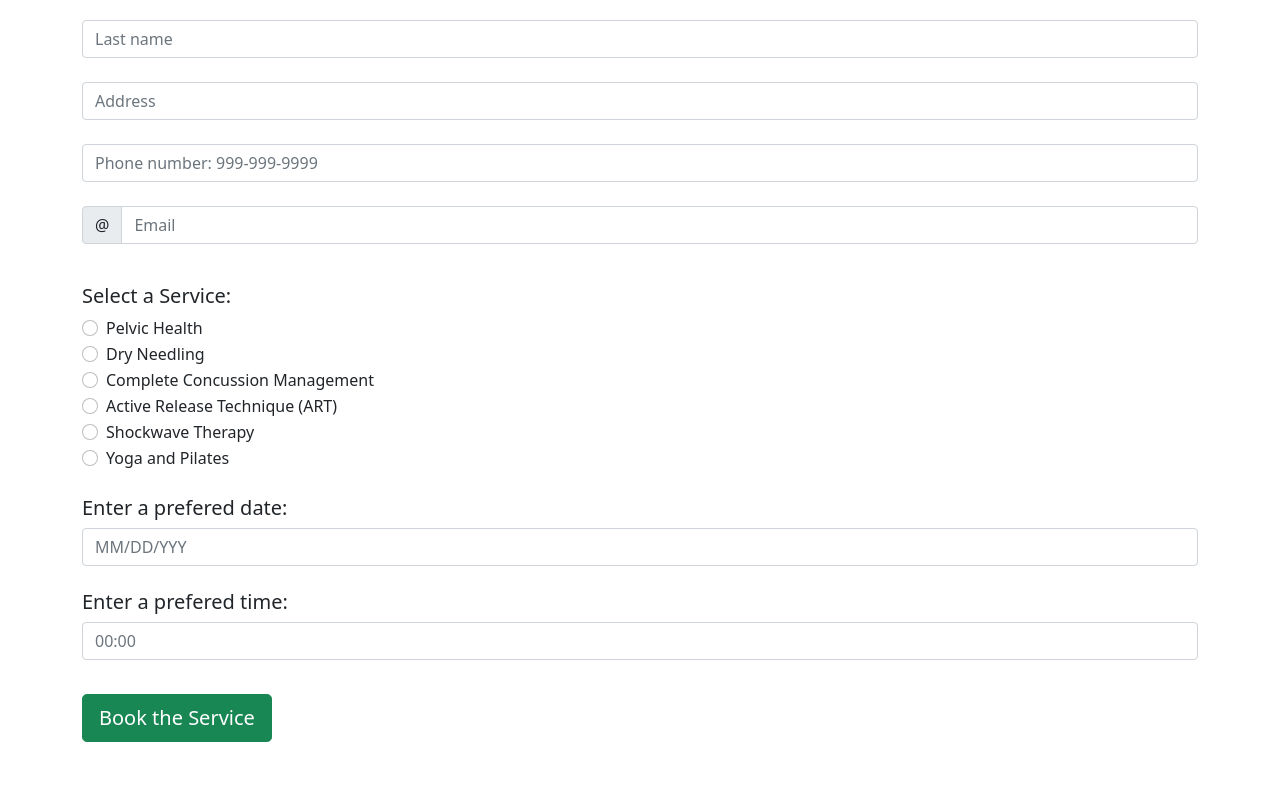
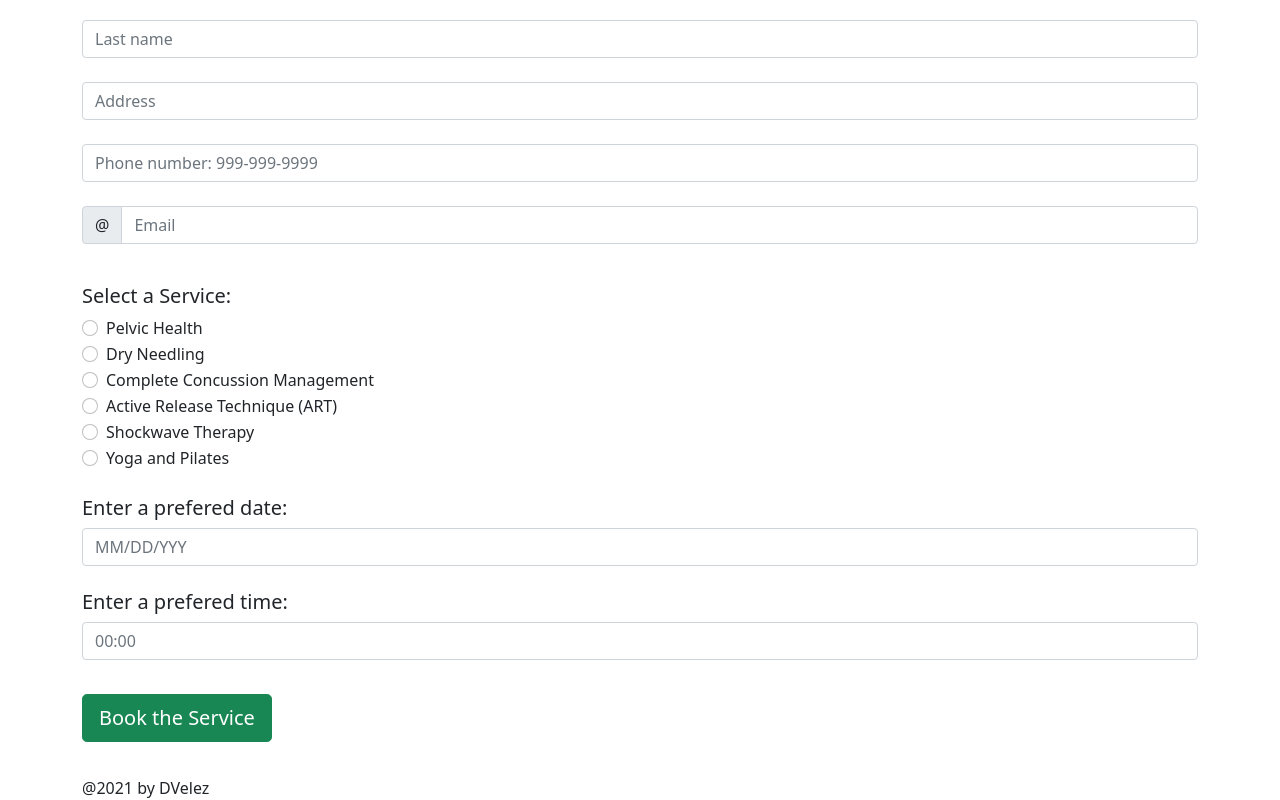
Before and after one commit to daliasawaya/daliasawaya.github.io, a plain HTML site: page Lab4/index.html in a window 1280 px wide. Shown: the part 4228-5028 px from the top of the page. Before the commit the page ends 5004 px from the top, so only its background shows below. Drawn offline with nearby package versions, Linux system fonts and the light colour scheme.

Commit message:
forgot signatue
signature

```diff
--- a/Lab4/index.html
+++ b/Lab4/index.html
@@ -220,3 +220,5 @@ Many websites will use what is called CSS grid layouts, where you will have a he
 
 <br>
 <br>
+
+<h8>@2021 by DVelez</h8>
```
